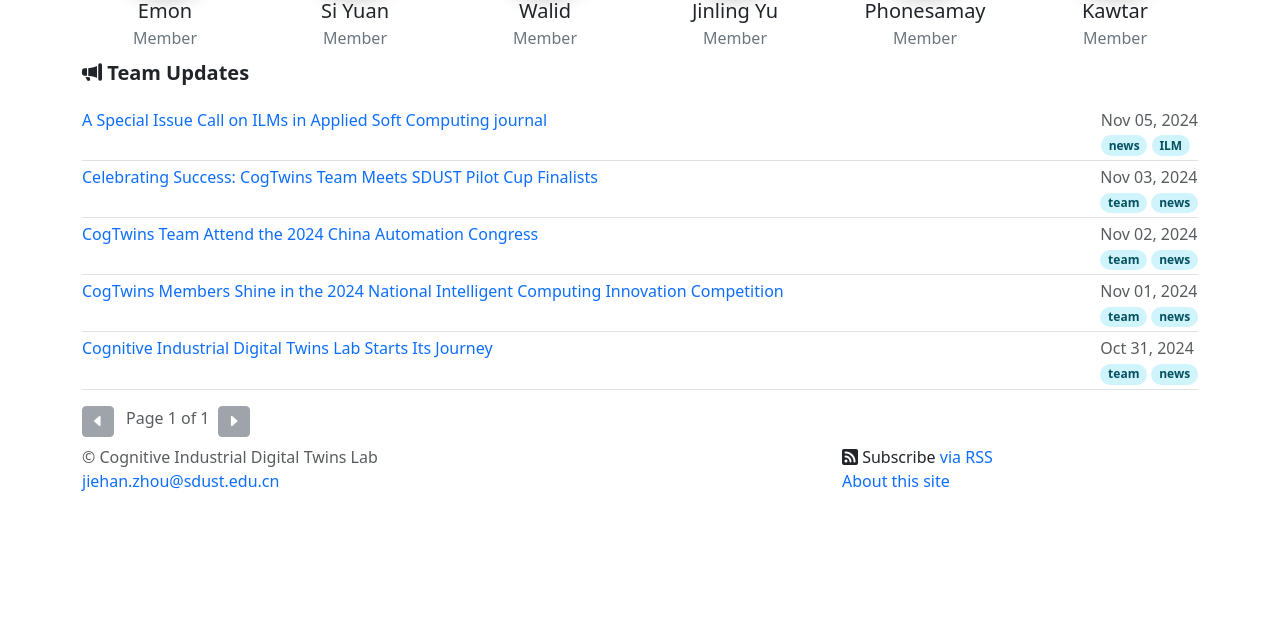
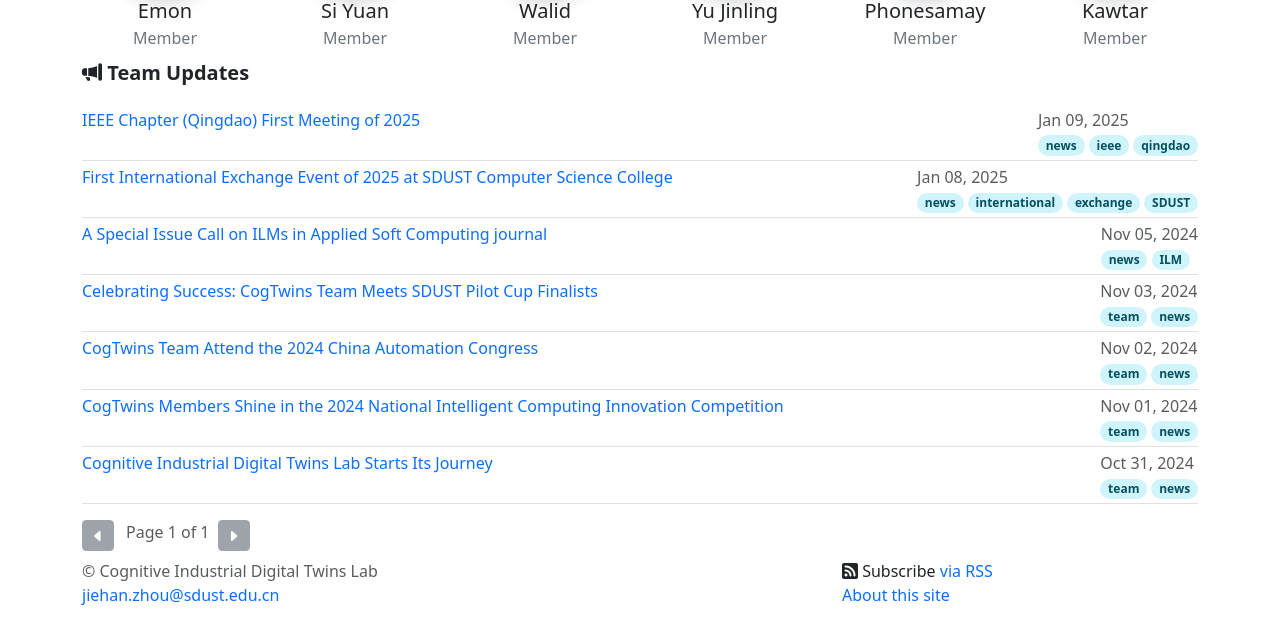
Before and after one commit to cogtwins/cogtwins.github.io, a Jekyll site: the page built from index.html, in a window 1280 px wide and 900 px high, scrolled down 906 px, cut to the strip 277-900 px from the top of the window. Built offline with Jekyll 4.4.1, drawn with Linux system fonts in a browser that asks for light colours; the list of posts is cut into pages by our own code; before the commit the page ends 1692 px from its top, so only the background shows below that.

Commit message:
Blog news update

```diff
--- a/_includes/team.html
+++ b/_includes/team.html
@@ -148,7 +148,7 @@
       width="110px"
       src="{{ '/assets/imgs/jinling.jpg' | relative_url }}"
     />
-    <div class="fs-5 fw-light">Jinling Yu</div>
+    <div class="fs-5 fw-light">Yu Jinling</div>
     <div class="fs-6 fw-light text-secondary">Member</div>
   </div>
   <div class="col-4 col-md-2 text-center mb-2">
--- a/_layouts/post.html
+++ b/_layouts/post.html
@@ -7,9 +7,9 @@ layout: default
 <article itemscope itemtype="http://schema.org/BlogPosting">
 
   <header class="bg-light ps-2 pe-2">
-    <h1 class="display-6" itemprop="name headline">{{ page.title | escape }}</h1>
+    <h1 class="fs-4" itemprop="name headline">{{ page.title | escape }}</h1>
     <div class="text-muted pb-2">
-      <i class="bi bi-person text-dark"></i> Author: {{ page.author }} <i class="bi bi-calendar3 text-dark"></i> Date {{ page.date | date: site.date_format }}
+      <i class="bi bi-person text-dark"></i> Author: {{ page.author }} <i class="bi bi-calendar3 text-dark ms-2"></i> Date {{ page.date | date: site.date_format }}
     </div>
   </header>
 
--- /dev/null
+++ b/_posts/2025-01-08-first-int-exchange-event-2025-sdust-csc.markdown
@@ -0,0 +1,17 @@
+---
+layout: post
+title: "First International Exchange Event of 2025 at SDUST Computer Science College"
+author: "Yu Jinling"
+date: 2025-01-08
+tags: news international exchange SDUST
+published: true
+---
+
+The International Cooperation Office of the College of Computer Science and Engineering hosted its first international exchange event of 2025 on January 8th. [Dr. Jiehan Zhou](/jiehan_zhou/), the office director, introduced various opportunities for summer study abroad and academic exchange funding. Attendees enjoyed pizza while engaging in lively discussions. Senior students shared their application processes, study abroad experiences, and personal insights, creating a vibrant and dynamic atmosphere!
+
+<div class="text-center">
+    <img class="img-fluid img-thumbnail" style="max-height: 420px;"
+        src="{{ '/assets/postimg/2025-01-08-first-int-exchange-event-2025-sdust-csc.png' | relative_url }}" />
+</div><br>
+
+计算机学院国际合作办公室于1月8日举办了2025年首场国际交流活动。办公室主任周教授介绍了暑期出国留学及访学资助的多种机会。现场，大家一边享用披萨，一边热烈讨论，部分学长学姐还分享了申请过程、留学经历和个人体会，气氛十分热烈！
--- /dev/null
+++ b/_posts/2025-01-09-ieee-qingdao-2025-first-meeting.markdown
@@ -0,0 +1,26 @@
+---
+layout: post
+title: "IEEE Chapter (Qingdao) First Meeting of 2025"
+author: "Yu Jinling"
+date: 2025-01-09
+tags: news ieee qingdao
+published: true
+---
+
+On January 9, 2025, the **IEEE Chapter Qingdao Section (CH10879)** held its first meeting of the year at the **CogTwins** Laboratory of Shandong University of Science and Technology. The meeting focused on cutting-edge technologies such as intelligent computing, high-performance computing, and visual intelligence. Scholars and researchers actively exchanged experiences and explored the possibilities for international technological innovation and collaboration.
+
+This meeting marked a positive start for the upcoming activities.
+
+<div class="text-center">
+    <img class="img-fluid img-thumbnail" style="max-height: 420px;"
+        src="{{ '/assets/postimg/2025-01-09-ieee-qingdao-2025-first-meeting-1.png' | relative_url }}" />
+</div><br>
+
+IEEE Chapter （青岛）2025年首次会议 2025年1月9日，**IEEE Chapter 青岛分会（CH10879）** 在山东科技大学**CogTwins**实验室召开了本年度首次会议。会议重点围绕智能计算、高性能、视觉智能等前沿技术展开，与会学者和研究人员积极交流经验，探讨国际化技术创新与合作的可能性。
+
+本次会议为后续活动开启了良好开端。
+
+<div class="text-center">
+    <img class="img-fluid img-thumbnail" style="max-height: 420px;"
+        src="{{ '/assets/postimg/2025-01-09-ieee-qingdao-2025-first-meeting-2.png' | relative_url }}" />
+</div>
```
Also changed, not shown: assets/postimg/2025-01-08-first-int-exchange-event-2025-sdust-csc.png (added), assets/postimg/2025-01-09-ieee-qingdao-2025-first-meeting-1.png (added), assets/postimg/2025-01-09-ieee-qingdao-2025-first-meeting-2.png (added).
